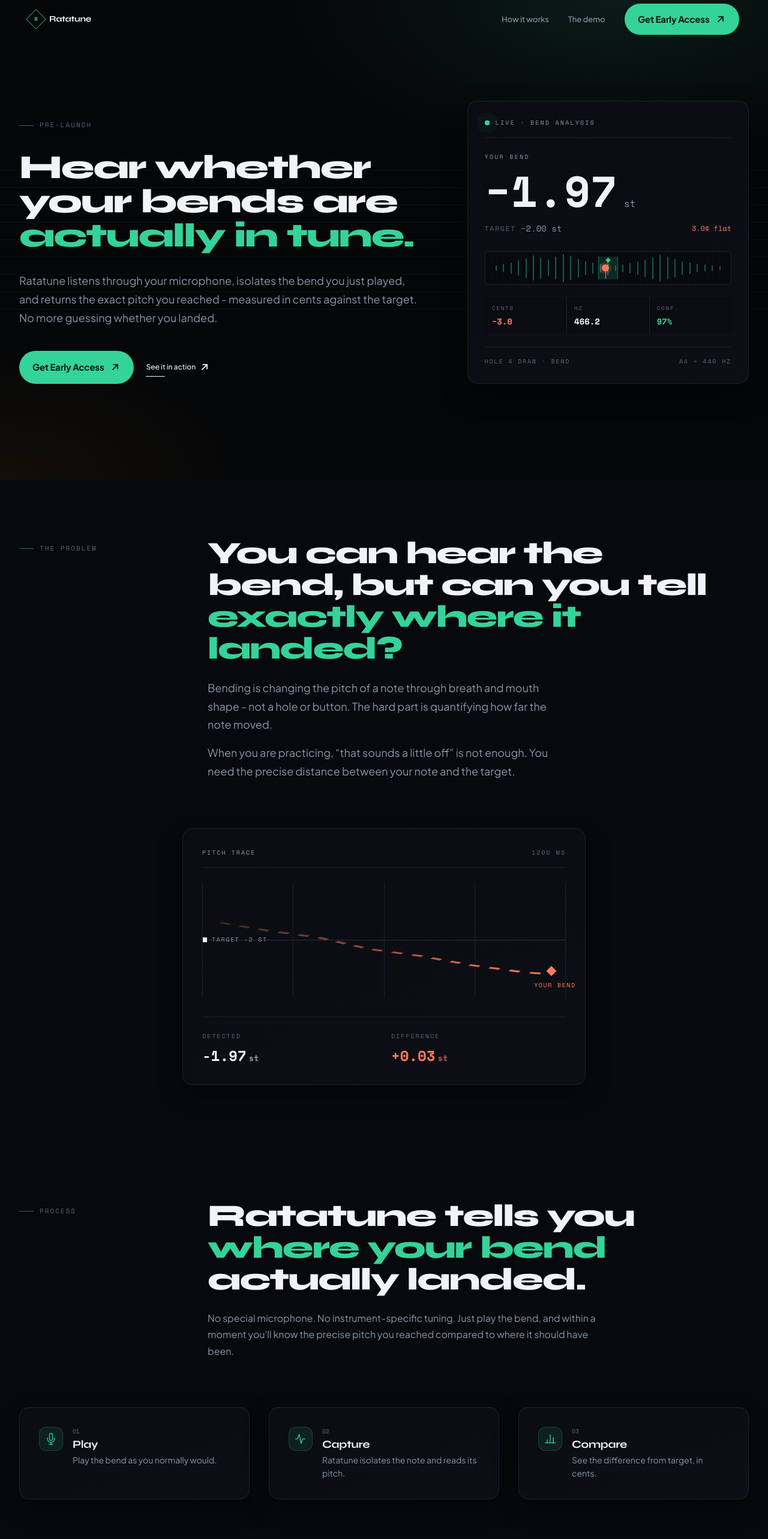
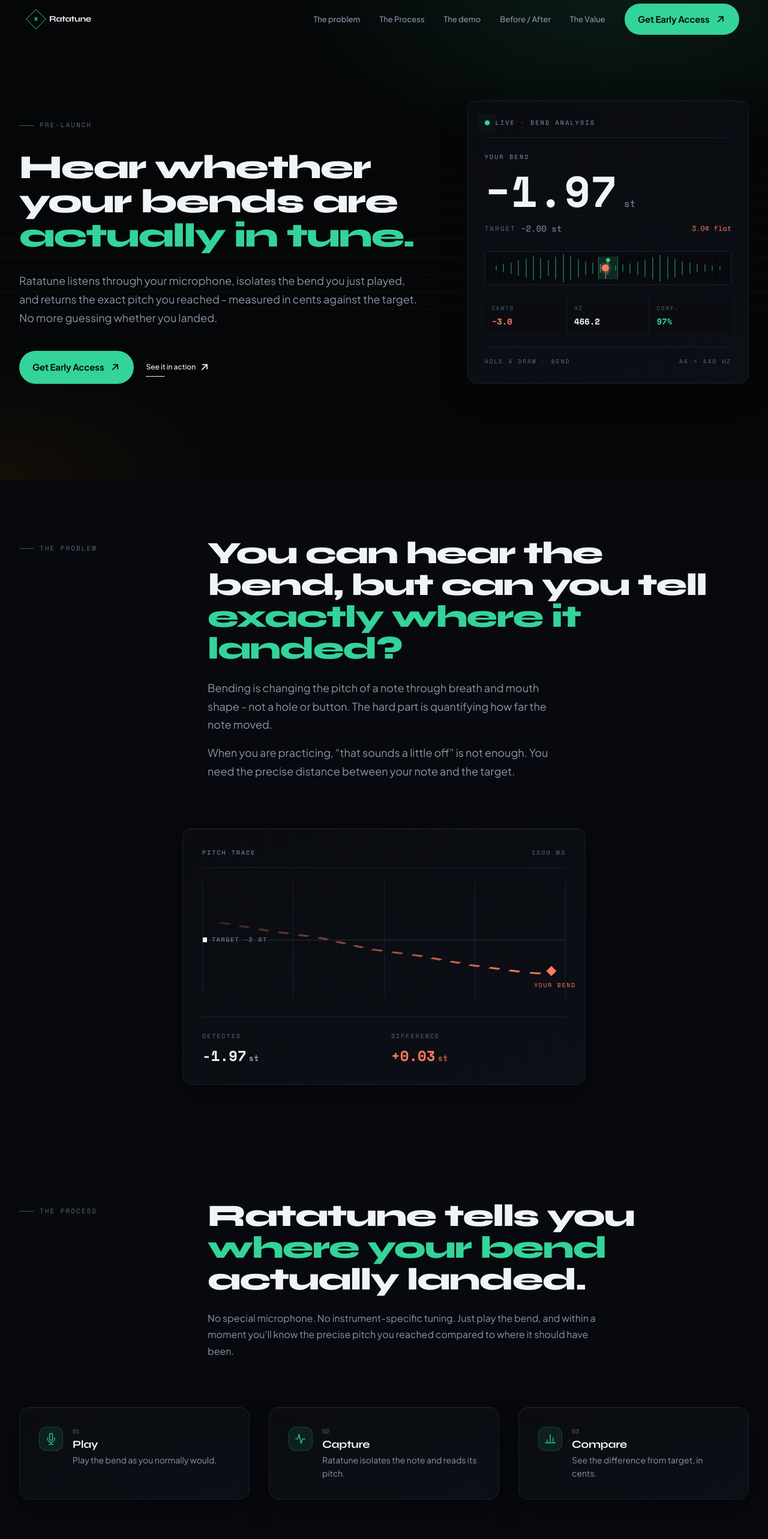
Before and after one commit to abhkrs/ratatune, a Next.js app: page / in a window 1280 px wide. Shown: the top 2566 px of the page at 60% size. Built offline with nearby package versions, Linux system fonts and the light colour scheme.

Commit message:
Menu and anchor updated

```diff
--- a/app/layout.tsx
+++ b/app/layout.tsx
@@ -36,6 +36,11 @@
     "Ratatune",
     "music practice app",
   ],
+  icons: {
+    icon: "/favicon.svg",
+    shortcut: "/favicon.svg",
+    apple: "/favicon.svg",
+  },
   openGraph: {
     title: "Ratatune — Finally Hear Whether Your Bends Are Actually In Tune",
     description:
--- a/components/BeforeAfter.tsx
+++ b/components/BeforeAfter.tsx
@@ -6,7 +6,7 @@
   const { ref, isVisible } = useScrollAnimation(0.2);
 
   return (
-    <section className="relative bg-bg-deep overflow-hidden section">
+    <section id="before-after" className="relative bg-bg-deep overflow-hidden section">
       <div className="section-container relative z-10" ref={ref}>
         <div className="grid lg:grid-cols-12 gap-10 mb-20">
           <div
--- a/components/Benefits.tsx
+++ b/components/Benefits.tsx
@@ -1,10 +1,10 @@
 export default function Benefits() {
   return (
-    <section className="relative bg-bg-elev-1 overflow-hidden section">
+    <section id="the-value" className="relative bg-bg-elev-1 overflow-hidden section">
       <div className="section-container relative z-10">
         <div className="grid lg:grid-cols-12 gap-10 mb-20">
           <div className="lg:col-span-3">
-            <span className="section-label">Value</span>
+            <span className="section-label">The Value</span>
           </div>
           <div className="lg:col-span-9">
             <h2 className="section-head mb-5 text-balance">
--- a/components/Header.tsx
+++ b/components/Header.tsx
@@ -25,8 +25,11 @@
   }, []);
 
   const navLinks = [
-    { href: "#how-it-works", label: "How it works" },
+    { href: "#the-problem", label: "The problem" },
+    { href: "#how-it-works", label: "The Process" },
     { href: "#bend-accuracy", label: "The demo" },
+    { href: "#before-after", label: "Before / After" },
+    { href: "#the-value", label: "The Value" },
   ];
 
   return (
--- a/components/HowItWorks.tsx
+++ b/components/HowItWorks.tsx
@@ -54,7 +54,7 @@
               isVisible ? "opacity-100 translate-y-0" : "opacity-0 translate-y-8"
             }`}
           >
-            <span className="section-label">Process</span>
+            <span className="section-label">The Process</span>
           </div>
           <div
             className={`lg:col-span-9 transition-all duration-800 ease-[cubic-bezier(0.16,1,0.3,1)] delay-100 ${
--- a/components/ProblemSection.tsx
+++ b/components/ProblemSection.tsx
@@ -6,7 +6,7 @@
   const { ref, isVisible } = useScrollAnimation(0.2);
 
   return (
-    <section className="relative bg-bg-base overflow-hidden section">
+    <section id="the-problem" className="relative bg-bg-base overflow-hidden section">
       <div className="section-container relative z-10" ref={ref}>
         <div className="grid lg:grid-cols-12 gap-10 mb-20">
           <div className={`lg:col-span-3 transition-all duration-800 ease-[cubic-bezier(0.16,1,0.3,1)] ${isVisible ? "opacity-100 translate-y-0" : "opacity-0 translate-y-8"}`}>
```
Also changed, not shown: public/favicon.svg (added).
